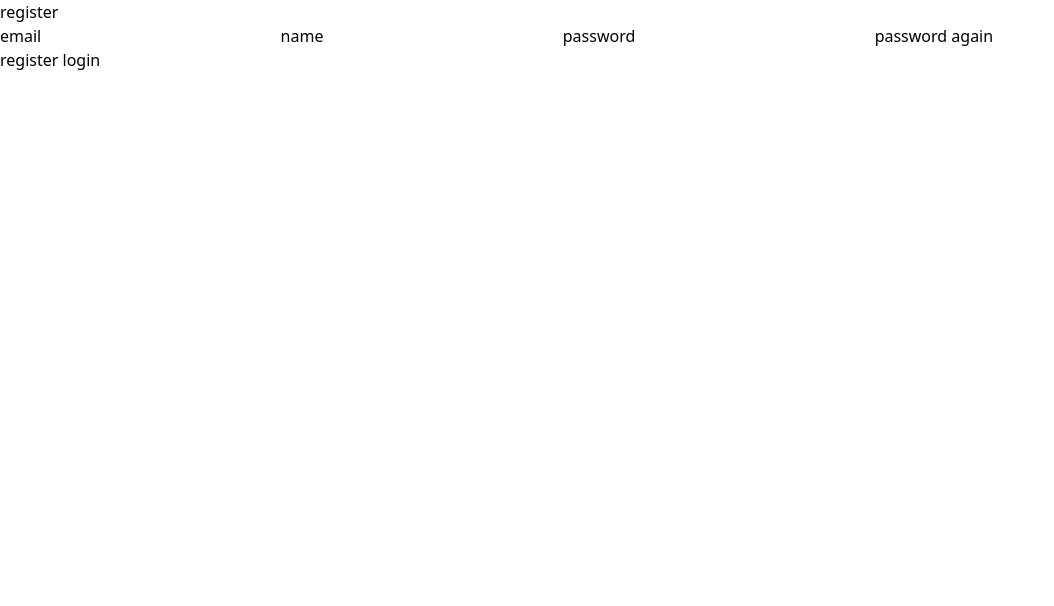
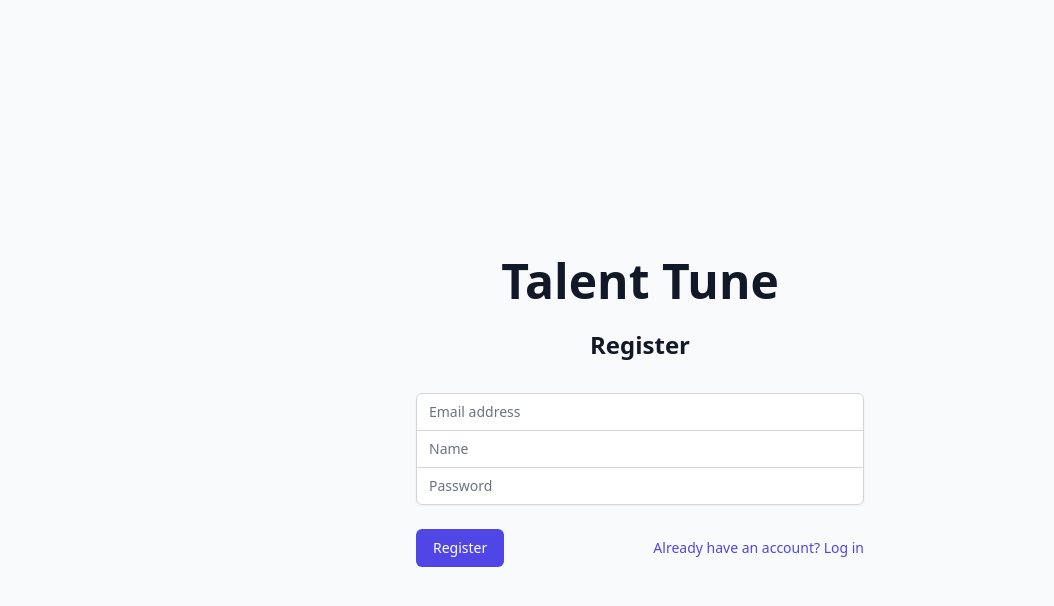
Before and after one commit to viktorholk/talent-tune, a SvelteKit app in the folder app/: page /register in a window 1280 px wide. Shown: the top 606 px of the page, without its empty margins (0-1054 px from the left). Built offline with nearby package versions, Linux system fonts and the light colour scheme.

Commit message:
use tailwind over all and setup icons

```diff
--- a/app/src/app.html
+++ b/app/src/app.html
@@ -2,7 +2,8 @@
 <html lang="en">
 	<head>
 		<meta charset="utf-8" />
-		<link rel="icon" href="%sveltekit.assets%/favicon.png" />
+		<link rel="icon" href="/talenttuneicon.svg?url&raw" />
+		<title>Talent Tune</title>
 		<meta name="viewport" content="width=device-width, initial-scale=1" />
 		%sveltekit.head%
 	</head>
--- a/app/src/routes/company/applications/+page.svelte
+++ b/app/src/routes/company/applications/+page.svelte
@@ -1,6 +1,4 @@
 <script>
-  // Import any necessary dependencies here
-
   let jobTitle = "";
   let jobDescription = "";
 
@@ -10,20 +8,22 @@
   }
 </script>
 
-<main>
-  <h1>Create New Job Listing</h1>
+<main class="flex flex-col items-center  py-6 sm:py-12">
+  <div class="p-6 bg-white rounded shadow-md w-full max-w-md">
+    <h1 class="text-2xl font-bold mb-4">Create New Job Listing</h1>
 
-  <form on:submit|preventDefault={createJobListing}>
-    <label for="jobTitle">Job Title:</label>
-    <input type="text" id="jobTitle" bind:value={jobTitle} />
+    <form on:submit|preventDefault={createJobListing} class="space-y-4">
+      <div>
+        <label for="jobTitle" class="block text-sm font-medium text-gray-700">Job Title:</label>
+        <input type="text" id="jobTitle" bind:value={jobTitle} class="mt-1 block w-full py-2 px-3 border border-gray-300 bg-white rounded-md shadow-sm focus:outline-none focus:ring-indigo-500 focus:border-indigo-500 sm:text-sm" />
+      </div>
 
-    <label for="jobDescription">Job Description:</label>
-    <textarea id="jobDescription" bind:value={jobDescription}></textarea>
+      <div>
+        <label for="jobDescription" class="block text-sm font-medium text-gray-700">Job Description:</label>
+        <textarea id="jobDescription" bind:value={jobDescription} class="mt-1 block w-full py-2 px-3 border border-gray-300 bg-white rounded-md shadow-sm focus:outline-none focus:ring-indigo-500 focus:border-indigo-500 sm:text-sm"></textarea>
+      </div>
 
-    <button type="submit">Create</button>
-  </form>
+      <button type="submit" class="w-full flex justify-center py-2 px-4 border border-transparent rounded-md shadow-sm text-sm font-medium text-white bg-indigo-600 hover:bg-indigo-700 focus:outline-none focus:ring-2 focus:ring-offset-2 focus:ring-indigo-500">Create</button>
+    </form>
+  </div>
 </main>
-
-<style>
-  /* Add any necessary styles here */
-</style>
--- a/app/src/routes/company/profile/+page.svelte
+++ b/app/src/routes/company/profile/+page.svelte
@@ -1,48 +1,21 @@
 <script>
-  let companyName = "Company Name";
-  let companyDescription = "Company Description";
-  let companyLogo = "path/to/company-logo.png";
-  let companyLocation = "Company Location";
-  let companyWebsite = "https://www.company-website.com";
+	let companyName = 'Company Name';
+	let companyDescription = 'Company Description';
+	let companyLogo = 'path/to/company-logo.png';
+	let companyLocation = 'Company Location';
+	let companyWebsite = 'https://www.company-website.com';
 </script>
 
-<main>
-  <h1>{companyName}</h1>
-  <img src={companyLogo} alt="Company Logo" />
-  <p>{companyDescription}</p>
-  <p>Location: {companyLocation}</p>
-  <a href={companyWebsite} target="_blank">Visit Website</a>
+<main class="flex flex-col items-center py-6 sm:py-12">
+	<div class="p-6 bg-white rounded shadow-md w-full max-w-md text-center">
+		<h1 class="text-2xl font-bold mb-4">{companyName}</h1>
+		<img
+			src={companyLogo}
+			alt="Company Logo"
+			class="w-32 h-32 object-cover rounded-full mx-auto mb-4"
+		/>
+		<p class="mb-2">{companyDescription}</p>
+		<p class="mb-2"><span class="font-bold">Location:</span> {companyLocation}</p>
+		<a href={companyWebsite} target="_blank" class="text-blue-500 hover:underline">Visit Website</a>
+	</div>
 </main>
-
-<style>
-  main {
-    text-align: center;
-    padding: 20px;
-  }
-
-  h1 {
-    font-size: 24px;
-    margin-bottom: 10px;
-  }
-
-  img {
-    width: 200px;
-    height: 200px;
-    object-fit: cover;
-    border-radius: 50%;
-    margin-bottom: 10px;
-  }
-
-  p {
-    margin-bottom: 10px;
-  }
-
-  a {
-    display: inline-block;
-    padding: 10px 20px;
-    background-color: #007bff;
-    color: #fff;
-    text-decoration: none;
-    border-radius: 5px;
-  }
-</style>
--- a/app/src/routes/login/+page.svelte
+++ b/app/src/routes/login/+page.svelte
@@ -1,18 +1,62 @@
 <script>
 	export let form;
 </script>
-<h1>Login</h1>
-<form method="POST" enctype="multipart/form-data" >
-	<label for="email">email</label>
-	<input type="text" id="email" name="email" required/>
-	<label for="password">password</label>
-	<input type="password" id="password" name="password" required/>
-	<div class="button-group">
-		<button type="submit">Login</button>
-		<button><a href="/register">Register</a></button>
-		<!-- <button>forgot password?</button> -->
-		{#if form?.error}
-			<p>{form.error}</p>
-		{/if}
+
+<div class="min-h-screen flex items-center justify-center bg-gray-50 py-12 px-4 sm:px-6 lg:px-8">
+	<div class="max-w-md w-full space-y-8">
+		<div>
+			<h1 class="mt-6 text-center text-5xl font-extrabold text-gray-900">Talent Tune</h1>
+			<h2 class="mt-6 text-center text-2xl font-extrabold text-gray-900">
+				Sign in to your account
+			</h2>
+		</div>
+		<form class="mt-8 space-y-6" method="POST" enctype="multipart/form-data">
+			<input type="hidden" name="remember" value="true" />
+			<div class="rounded-md shadow-sm -space-y-px">
+				<div>
+					<label for="email" class="sr-only">Email address</label>
+					<input
+						id="email"
+						name="email"
+						type="email"
+						required
+						class="appearance-none rounded-none relative block w-full px-3 py-2 border border-gray-300 placeholder-gray-500 text-gray-900 rounded-t-md focus:outline-none focus:ring-indigo-500 focus:border-indigo-500 focus:z-10 sm:text-sm"
+						placeholder="Email address"
+					/>
+				</div>
+				<div>
+					<label for="password" class="sr-only">Password</label>
+					<input
+						id="password"
+						name="password"
+						type="password"
+						required
+						class="appearance-none rounded-none relative block w-full px-3 py-2 border border-gray-300 placeholder-gray-500 text-gray-900 rounded-b-md focus:outline-none focus:ring-indigo-500 focus:border-indigo-500 focus:z-10 sm:text-sm"
+						placeholder="Password"
+					/>
+				</div>
+			</div>
+
+			<div class="flex items-center justify-between">
+				<div class="flex items-center">
+					<button
+						type="submit"
+						class="group relative w-full flex justify-center py-2 px-4 border border-transparent text-sm font-medium rounded-md text-white bg-indigo-600 hover:bg-indigo-700 focus:outline-none focus:ring-2 focus:ring-offset-2 focus:ring-indigo-500"
+					>
+						Sign in
+					</button>
+				</div>
+				<div class="text-sm">
+					<a href="/register" class="font-medium text-indigo-600 hover:text-indigo-500">
+						Don't have an account? Register
+					</a>
+				</div>
+			</div>
+			{#if form?.error}
+				<p class="mt-2 text-center text-sm text-red-600">
+					{form.error}
+				</p>
+			{/if}
+		</form>
 	</div>
-</form>
+</div>
--- a/app/src/routes/register/+page.server.ts
+++ b/app/src/routes/register/+page.server.ts
@@ -18,7 +18,7 @@ export const actions = {
       json[key] = value;
     });
     try {
-      res = await post('/user/create', json);
+      res = await post('/users', json);
       cookies.set('jwt', JSON.stringify({ token: res.token }), { path: '/' });
     } catch (error) {
       return fail(422, {
--- a/app/src/routes/register/+page.svelte
+++ b/app/src/routes/register/+page.svelte
@@ -1,25 +1,71 @@
 <script>
 	export let form;
 </script>
-<h1>register</h1>
-<form method="POST" enctype="multipart/form-data" >
-	<label for="email">email</label>
-	<input type="text" id="email" name="email" required/>
 
-    <label for="name">name</label>
-	<input type="text" id="name" name="name" required/>
+<div class="min-h-screen flex items-center justify-center bg-gray-50 py-12 px-4 sm:px-6 lg:px-8">
+	<div class="max-w-md w-full space-y-8">
+		<div>
+			<h1 class="mt-6 text-center text-5xl font-extrabold text-gray-900">Talent Tune</h1>
+			<h2 class="mt-6 text-center text-2xl font-extrabold text-gray-900">Register</h2>
+		</div>
+		<form class="mt-8 space-y-6" method="POST" enctype="multipart/form-data">
+			<input type="hidden" name="remember" value="true" />
+			<div class="rounded-md shadow-sm -space-y-px">
+				<div>
+					<label for="email" class="sr-only">Email address</label>
+					<input
+						id="email"
+						name="email"
+						type="email"
+						required
+						class="appearance-none rounded-none relative block w-full px-3 py-2 border border-gray-300 placeholder-gray-500 text-gray-900 rounded-t-md focus:outline-none focus:ring-indigo-500 focus:border-indigo-500 focus:z-10 sm:text-sm"
+						placeholder="Email address"
+					/>
+				</div>
+				<div>
+					<label for="name" class="sr-only">Name</label>
+					<input
+						id="name"
+						name="name"
+						type="text"
+						required
+						class="appearance-none rounded-none relative block w-full px-3 py-2 border border-gray-300 placeholder-gray-500 text-gray-900 focus:outline-none focus:ring-indigo-500 focus:border-indigo-500 focus:z-10 sm:text-sm"
+						placeholder="Name"
+					/>
+				</div>
+				<div>
+					<label for="password" class="sr-only">Password</label>
+					<input
+						id="password"
+						name="password"
+						type="password"
+						required
+						class="appearance-none rounded-none relative block w-full px-3 py-2 border border-gray-300 placeholder-gray-500 text-gray-900 rounded-b-md focus:outline-none focus:ring-indigo-500 focus:border-indigo-500 focus:z-10 sm:text-sm"
+						placeholder="Password"
+					/>
+				</div>
+			</div>
 
-	<label for="password">password</label>
-	<input type="password" id="password" name="password" required/>
-
-    <label for="password">password again</label>
-	<input required/>
-
-	<div class="button-group">
-		<button type="submit">register</button>
-		<button>login</button>
-		{#if form?.error}
-			<p>{form.error}</p>
-		{/if}
+			<div class="flex items-center justify-between">
+				<div class="flex items-center">
+					<button
+						type="submit"
+						class="group relative w-full flex justify-center py-2 px-4 border border-transparent text-sm font-medium rounded-md text-white bg-indigo-600 hover:bg-indigo-700 focus:outline-none focus:ring-2 focus:ring-offset-2 focus:ring-indigo-500"
+					>
+						Register
+					</button>
+				</div>
+				<div class="text-sm">
+					<a href="/login" class="font-medium text-indigo-600 hover:text-indigo-500">
+						Already have an account? Log in
+					</a>
+				</div>
+			</div>
+			{#if form?.error}
+				<p class="mt-2 text-center text-sm text-red-600">
+					{form.error}
+				</p>
+			{/if}
+		</form>
 	</div>
-</form>
+</div>
--- a/app/src/routes/user/profile/+page.svelte
+++ b/app/src/routes/user/profile/+page.svelte
@@ -7,26 +7,11 @@
   };
 </script>
 
-<main>
-  <h1>{user.name}</h1>
-  <p>Age: {user.age}</p>
-  <p>Email: {user.email}</p>
-  <p>Bio: {user.bio}</p>
+<main class="flex flex-col items-center  py-6 sm:py-12">
+  <div class="p-6 bg-white rounded shadow-md w-full max-w-md">
+    <h1 class="text-2xl font-bold mb-4">{user.name}</h1>
+    <p class="mb-2"><span class="font-bold">Age:</span> {user.age}</p>
+    <p class="mb-2"><span class="font-bold">Email:</span> {user.email}</p>
+    <p class="mb-2"><span class="font-bold">Bio:</span> {user.bio}</p>
+  </div>
 </main>
-
-<style>
-  main {
-    max-width: 600px;
-    margin: 0 auto;
-    padding: 20px;
-  }
-
-  h1 {
-    font-size: 24px;
-    margin-bottom: 10px;
-  }
-
-  p {
-    margin-bottom: 5px;
-  }
-</style>
```
Also changed, not shown: app/src/routes/+layout.svelte (+12 -8 lines), app/src/routes/user/documents/+page.svelte (+26 -22 lines), app/static/talenttuneicon.svg.
